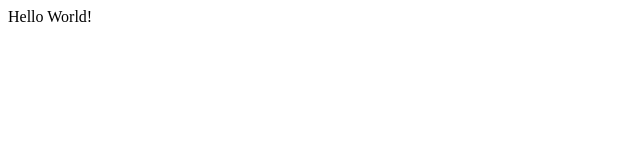
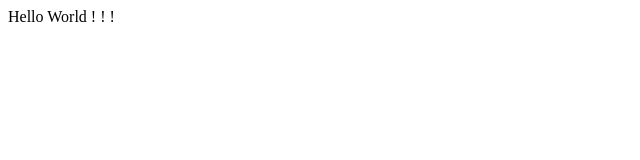
Before and after one commit to Tciganskybaron/user_search, a React (Vite) app: page / in a window 1280 px wide. Shown: the top 160 px of the page, without its empty margins (0-640 px from the left). Built offline with nearby package versions, Linux system fonts and the light colour scheme.

Commit message:
Test Husky and lint-staged again

```diff
--- a/src/pages/App.tsx
+++ b/src/pages/App.tsx
@@ -1,5 +1,5 @@
 function App() {
-  return <div>Hello World!</div>;
+  return <div>Hello World ! ! !</div>;
 }
 
 export default App;
```
